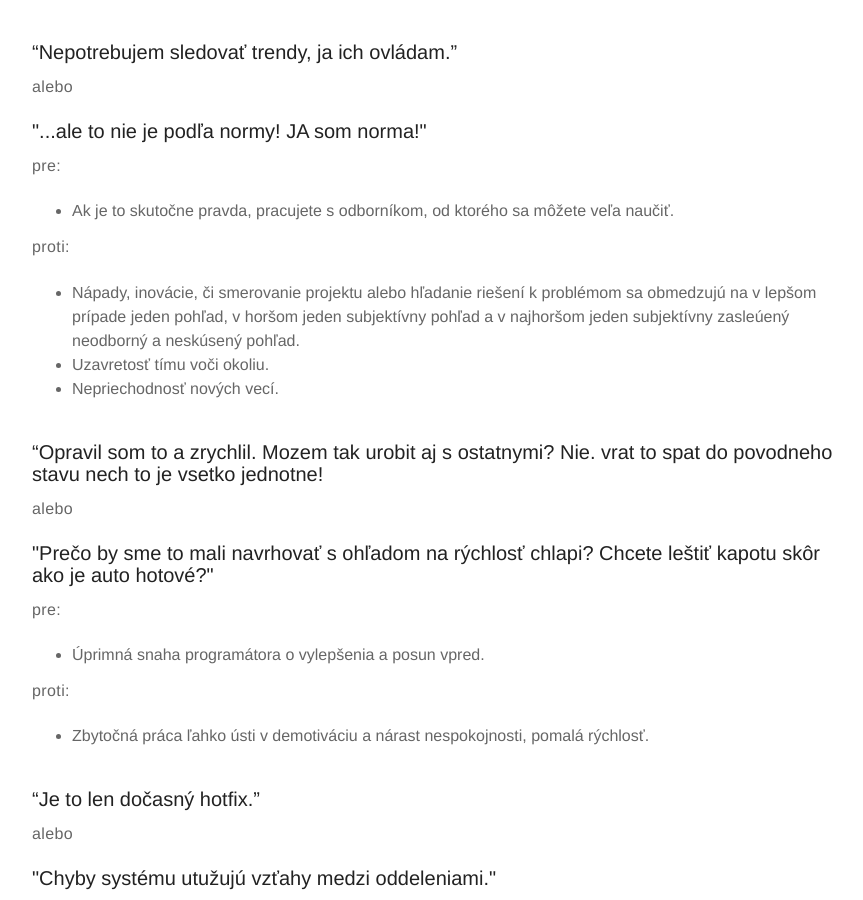
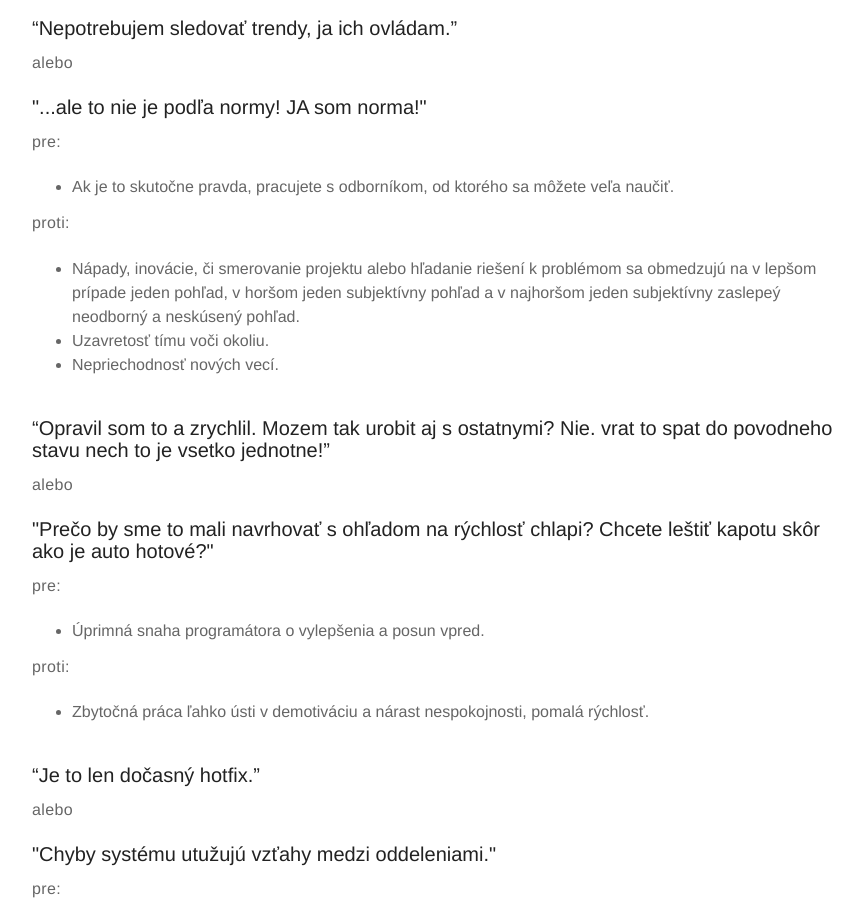
Before and after one commit to arzzen/lukasmestan.com, a Jekyll site: the page built from _posts/2017-08-07-slovensky-manazer.markdown, in a window 1280 px wide and 900 px high, scrolled down 2399 px. Shown: the whole window, without its empty margins (203-1066 px from the left). Built offline with Jekyll 4.4.1, drawn with Linux system fonts in a browser that asks for light colours; nearby versions of some CDN libraries; some of the changed text lies outside the part shown.

Commit message:
Update 2017-08-07-slovensky-manazer.markdown

```diff
--- a/_posts/2017-08-07-slovensky-manazer.markdown
+++ b/_posts/2017-08-07-slovensky-manazer.markdown
@@ -120,12 +118,12 @@
 
 proti:
 
-- Nápady, inovácie, či smerovanie projektu alebo hľadanie riešení k problémom sa obmedzujú na v lepšom prípade jeden pohľad, v horšom jeden subjektívny pohľad a v najhoršom jeden subjektívny zasleúený neodborný a neskúsený pohľad.
+- Nápady, inovácie, či smerovanie projektu alebo hľadanie riešení k problémom sa obmedzujú na v lepšom prípade jeden pohľad, v horšom jeden subjektívny pohľad a v najhoršom jeden subjektívny zaslepeý neodborný a neskúsený pohľad.
 - Uzavretosť tímu voči okoliu.
 - Nepriechodnosť nových vecí.
 
 
-### "Opravil som to a zrychlil. Mozem tak urobit aj s ostatnymi? Nie. vrat to spat do povodneho stavu nech to je vsetko jednotne!
+### "Opravil som to a zrychlil. Mozem tak urobit aj s ostatnymi? Nie. vrat to spat do povodneho stavu nech to je vsetko jednotne!"
 alebo
 <h3 style="margin-top: 0">"Prečo by sme to mali navrhovať s ohľadom na rýchlosť chlapi? Chcete leštiť kapotu skôr ako je auto hotové?"</h3>
 
```
Also changed, not shown: other parts of _posts/2017-08-07-slovensky-manazer.markdown (+1 -3 lines).
